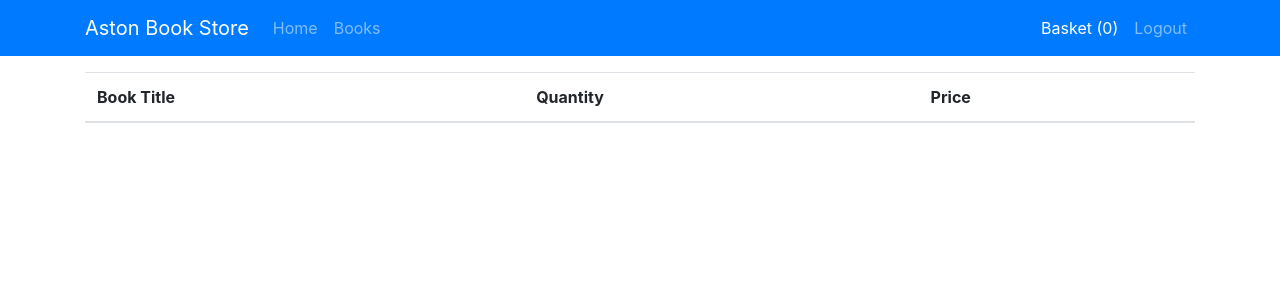
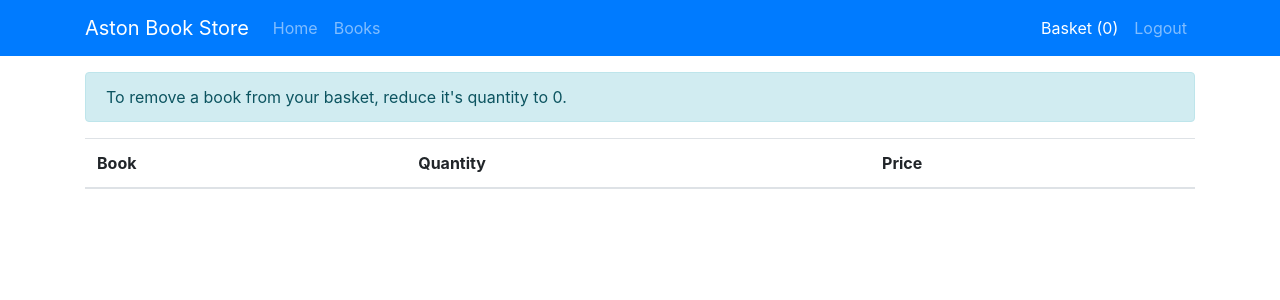
Before and after one commit to hudec117/book-store, a Vue app: page /#/basket in a window 1280 px wide. Shown: the top 300 px of the page. Built offline with nearby package versions, Linux system fonts and the light colour scheme; sample sign-in values are in the browser's storage; what vue-jwt-decode would draw is missing.

Commit message:
Temporarily removed BasketCheckout page. Few fixes and QoL improvements.

```diff
--- a/src/App.vue
+++ b/src/App.vue
@@ -49,13 +49,17 @@
                 this.$store.dispatch('basketClear');
                 window.localStorage.removeItem('token');
 
+                this.$root.$bvToast.toast('You have successfully logged out.', {
+                    title: 'Logout',
+                    autoHideDelay: 2500,
+                    solid: true
+                });
+
                 // We don't have to check for anonymous-only because
                 // logged-in users will never be on those pages.
                 if (this.$router.currentRoute.meta.access !== 'anonymous') {
                     this.$router.push({ name: 'home' });
                 }
-
-                console.log();
             }
         }
     };
--- a/src/router/index.js
+++ b/src/router/index.js
@@ -7,7 +7,6 @@ import Book from '../views/Book.vue';
 import Login from '../views/Login.vue';
 import Register from '../views/Register.vue';
 import Basket from '../views/Basket.vue';
-import BasketCheckout from '../views/BasketCheckout.vue';
 import Orders from '../views/Orders.vue';
 import Stock from '../views/Stock.vue';
 import NotAuthorised from '../views/NotAuthorised.vue';
@@ -73,15 +72,6 @@ const routes = [
         component: Basket,
         meta: {
             title: 'Basket',
-            access: 'restricted'
-        }
-    },
-    {
-        path: '/basket/checkout',
-        name: 'basket-checkout',
-        component: BasketCheckout,
-        meta: {
-            title: 'Checkout',
             access: 'restricted'
         }
     },
--- a/src/views/Basket.vue
+++ b/src/views/Basket.vue
@@ -1,5 +1,14 @@
 <template>
     <div class="basket">
+        <b-row>
+            <b-col>
+                <b-alert show variant="info">
+                    To remove a book from your basket, reduce it's quantity to 0.
+                </b-alert>
+            </b-col>
+        </b-row>
+        <b-row>
+            <b-col>
                 <b-table v-bind:fields="fields" v-bind:items="basket" primary-key="book.id">
                     <template v-slot:cell(price)="row">
                         £{{ row.item.price }}
@@ -13,6 +22,8 @@
                         </b-form-spinbutton>
                     </template>
                 </b-table>
+            </b-col>
+        </b-row>
     </div>
 </template>
 <script>
@@ -22,7 +33,7 @@
                 fields: [
                     {
                         key: 'book.title',
-                        label: 'Book Title'
+                        label: 'Book'
                     },
                     {
                         key: 'quantity',
--- a/src/views/BasketCheckout.vue
+++ /dev/null
@@ -1,5 +0,0 @@
-<template>
-    <div class="basket-checkout">
-
-    </div>
-</template>
--- a/src/views/Home.vue
+++ b/src/views/Home.vue
@@ -1,6 +1,6 @@
 <template>
     <div class="home">
-        <b-jumbotron header="Book Store" lead="Your go-to online store for all the books!">
+        <b-jumbotron header="Aston Book Store" lead="Your go-to online store for all the books!">
             <b-button variant="primary" to="/books">See books</b-button>
         </b-jumbotron>
     </div>
```
Lines whose indentation alone changed are shown as unchanged.
